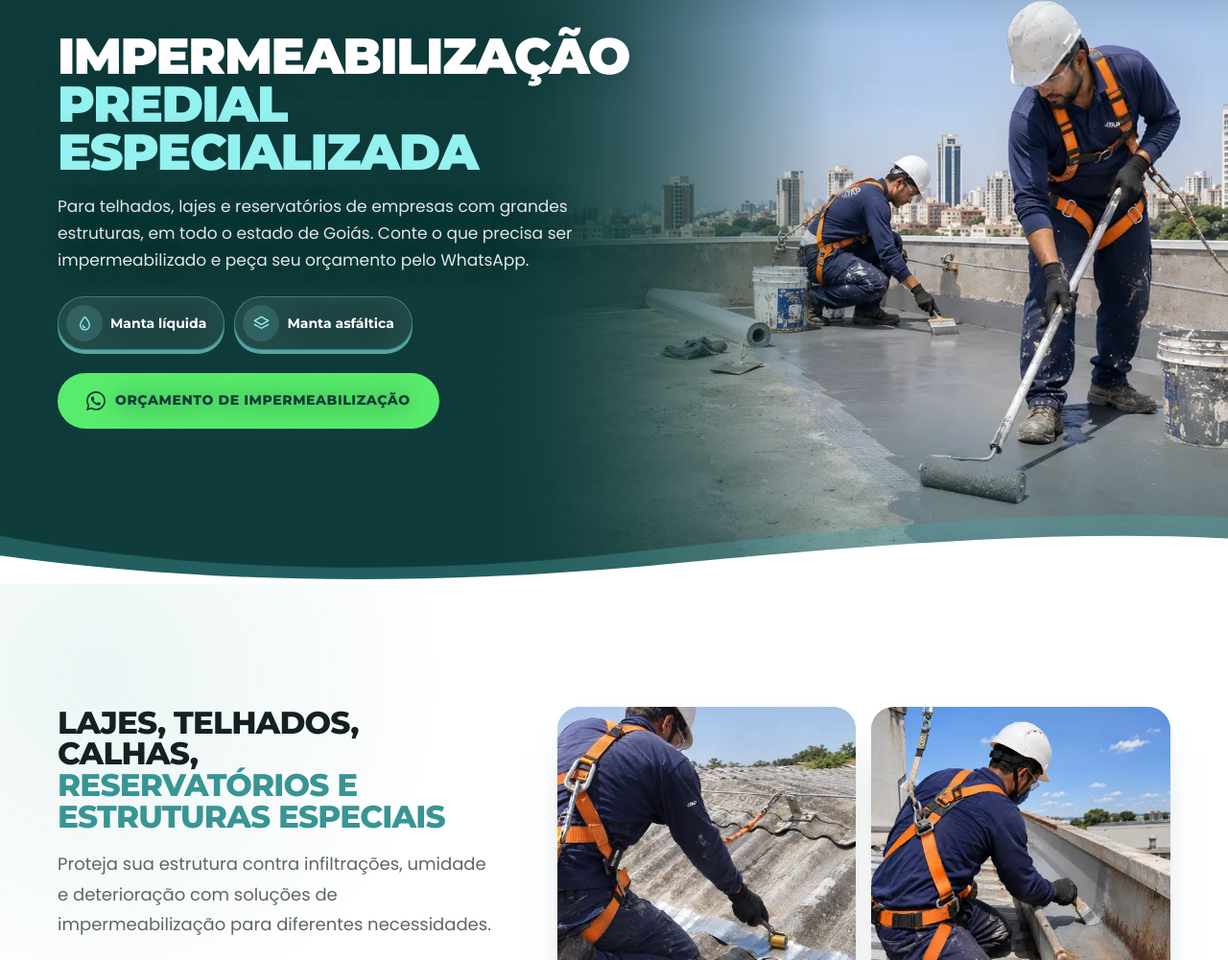
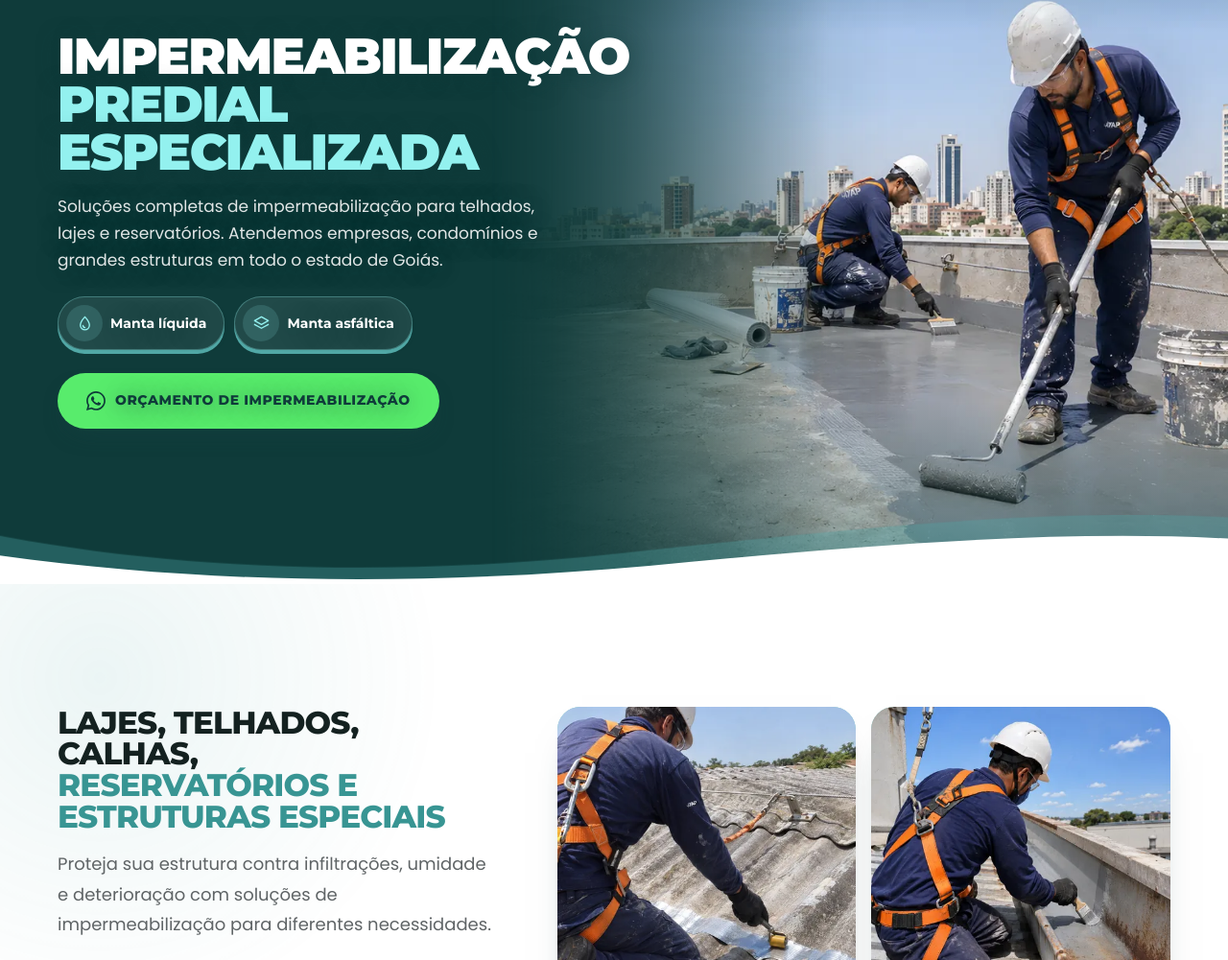
Before and after one commit to GSM-Digital/yap-solucoes, a plain HTML site: page index.html in a window 1280 px wide. Shown: the part 4077-5078 px from the top of the page at 96% size. Drawn offline with Linux system fonts and the light colour scheme.

Commit message:
LP YAP: novo texto de apoio da faixa de impermeabilização predial
Co-Authored-By: Claude Opus 5.5 <noreply@anthropic.com>

```diff
--- a/index.html
+++ b/index.html
@@ -272,7 +272,7 @@
     <div class="wrap feat-wrap">
       <div class="feat-text">
         <h2 class="feat-title rv" id="impermeabilizacao-title"><span class="big">Impermeabilização</span> <span class="t">predial especializada</span></h2>
-        <p class="feat-lead rv" data-d="1">Para telhados, lajes e reservatórios de empresas com grandes estruturas, em todo o estado de Goiás. Conte o que precisa ser impermeabilizado e peça seu orçamento pelo WhatsApp.</p>
+        <p class="feat-lead rv" data-d="1">Soluções completas de impermeabilização para telhados, lajes e reservatórios. Atendemos empresas, condomínios e grandes estruturas em todo o estado de Goiás.</p>
         <ul class="tags rv" data-d="2">
           <li><span class="mi"><svg class="i" aria-hidden="true"><use href="#i-drop"/></svg></span>Manta líquida</li>
           <li><span class="mi"><svg class="i" aria-hidden="true"><use href="#i-layers"/></svg></span>Manta asfáltica</li>
```
